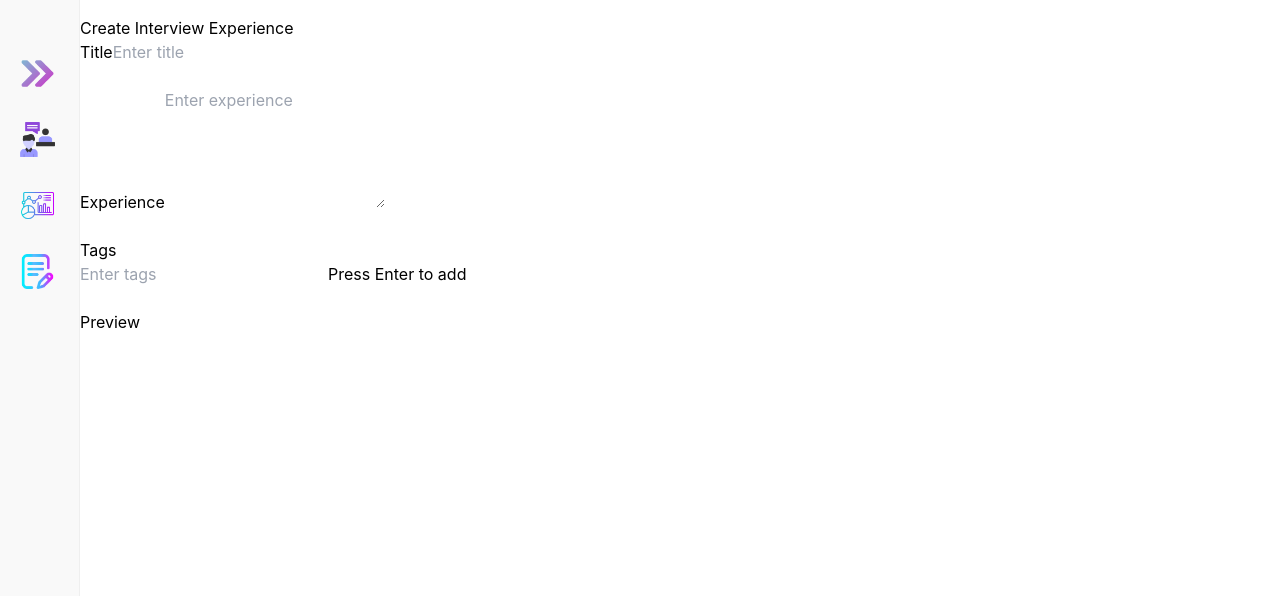
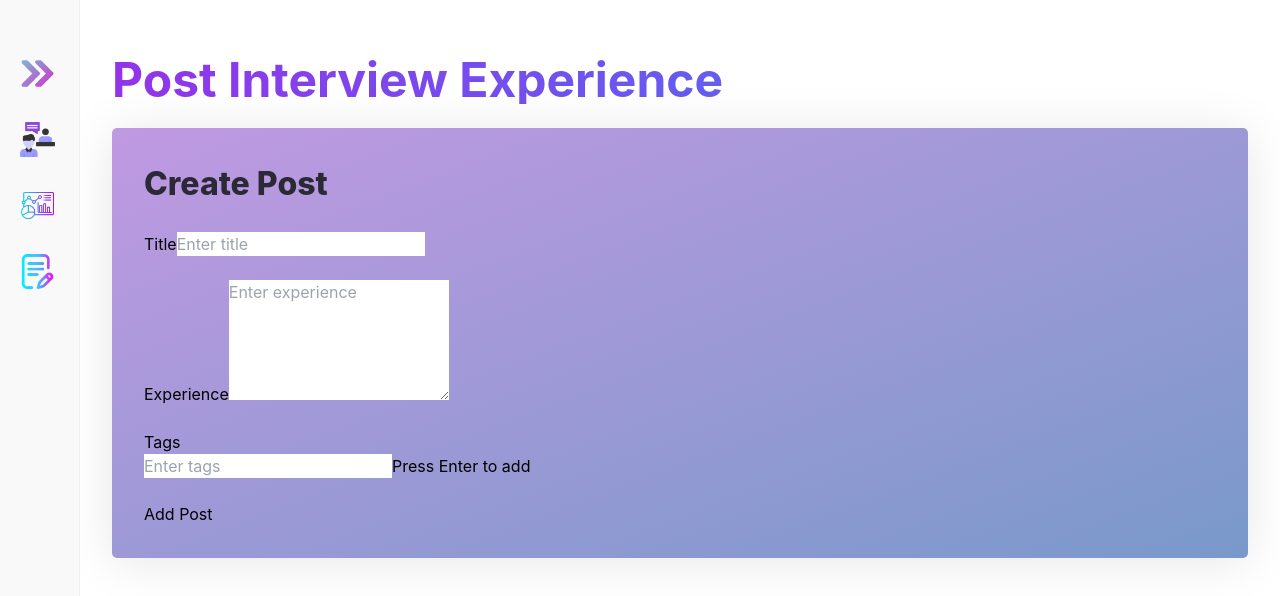
Before and after one commit to Yash-Gajewar/AceGrad, a React (Create React App) app: page /create-experience in a window 1280 px wide. Shown: the top 596 px of the page. Built offline with nearby package versions, Linux system fonts and the light colour scheme.

Commit message:
create-exp changes

```diff
--- a/src/pages/Analytics/Analytics.jsx
+++ b/src/pages/Analytics/Analytics.jsx
@@ -96,7 +96,7 @@ function Analytics() {
 
 
                         <div className='flex justify-center items-center mt-5'>
-                            <video src={require(`C:/Users/yash/Downloads/${videoFileName}.webm`)} width="375" height="300" autoPlay loop controls />
+                            {/* <video src={require(`C:/Users/yash/Downloads/${videoFileName}.webm`)} width="375" height="300" autoPlay loop controls /> */}
                         </div>
 
 
--- a/src/pages/CreatePost/CreatePost.css
+++ b/src/pages/CreatePost/CreatePost.css
@@ -0,0 +1,95 @@
+/* createPost.css */
+
+/* Root styles */
+.container {
+    max-width: 1200px; /* Limit the width of the container */
+    margin: 0 auto; /* Center the container */
+    padding: 2rem; /* Add padding around the container */
+}
+
+/* Row styles for the content */
+.content-row {
+    display: flex; /* Flexbox to arrange children side by side */
+    gap: 40px; /* Space between columns */
+}
+
+/* Styles for the form and preview sections */
+.form-section,
+.preview-section {
+    flex:1;
+    background: linear-gradient(to bottom right, #c099e2, #7999ca); /* Gradient from purple to blue */
+    padding: 2rem;
+    border-radius: 5px;
+    box-shadow: 0 4px 50px rgba(0, 0, 0, 0.1);
+    transition: box-shadow 0.3s ease;
+    animation: fadeIn 0.5s; /* Animation on load */
+}
+
+/* Add hover effect on sections */
+.form-section:hover,
+.preview-section:hover {
+    box-shadow: 0 8px 50px rgba(0, 0, 0, 0.15); /* Shadow effect on hover */
+}
+
+
+.form-section h2, .preview-section h2 {
+    font-size: 2rem; /* Adjust as needed */
+    color: #2c2936; /* Desired color */
+    margin-bottom: 1rem;
+    font-weight: 800;
+    /* font-style:italic ; */
+    /* font-family: ; */
+}
+
+
+
+
+/* Input field spacing */
+.form-group {
+    margin-bottom: 300rem;
+}
+
+/* Badge styles */
+.badge {
+    cursor: pointer;
+    padding: 0.5rem 0.8rem;
+    margin: 0.4rem;
+    font-size: 7rem;
+    display: inline-block;
+    background-color: #007bff;
+    color: #a70e0e;
+    border-radius: 12px;
+    transition: transform 0.2s; /* Animation for badges */
+}
+
+.badge:hover {
+    background-color: #000000; /* Darker blue on hover */
+    transform: scale(1.05); /* Slightly enlarge the badge */
+}
+
+/* Preview card styling */
+.card {
+    height:100%;
+    background-color: #ffffff;
+    border-radius: 10px;
+    box-shadow: 0 4px 10px rgba(0, 0, 0, 0.1);
+    padding: 1rem;
+    max-height: 300px;
+    /* max-width: ; */
+    overflow-y: auto;
+}
+
+/* Keyframes for fade-in animation */
+/* @keyframes fadeIn {
+    from {
+        opacity: 0;
+    }
+    to {
+        opacity: 1;
+    }
+} */
+
+/* General body styles */
+body {
+    background-color: #ffffff; /* Light background for the entire page */
+}
--- a/src/pages/CreatePost/CreatePost.jsx
+++ b/src/pages/CreatePost/CreatePost.jsx
@@ -6,9 +6,9 @@ import Form from 'react-bootstrap/Form';
 import InputGroup from 'react-bootstrap/InputGroup';
 import Row from 'react-bootstrap/Row';
 import SidebarComponent from '../../components/SidebarComponent/SidebarComponent';
+import './CreatePost.css'; // Import CSS file for styles
 
 const CreatePost = () => {
-
     const [title, setTitle] = useState('');
     const [experience, setExperience] = useState('');
     const [tags, setTags] = useState([]);
@@ -36,35 +36,57 @@ const CreatePost = () => {
         setTags(tags.filter(tag => tag !== tagToRemove));
     };
 
+    const handleAddPost = () => {
+        // Logic to handle post submission goes here
+        console.log('Post Added:', { title, experience, tags });
+        // Clear the fields after submission
+        setTitle('');
+        setExperience('');
+        setTags([]);
+        setPreview('');
+    };
 
     return (
         <div className='flex'>
-
-
-            {/* side bar div */}
             <SidebarComponent />
-            {/* main content div */}
-
-
             <div className="container mt-4">
-                <Row>
-                    <Col md={8}>
-                        <h1>Create Interview Experience</h1>
+            <h1 className="mt-2 mb-6 text-5xl font-bold text-transparent bg-clip-text bg-gradient-to-r from-purple-600 to-blue-500">
+    Post Interview Experience
+</h1>
+                <Row className="content-row">
+                    <Col md={6} className="form-section">
+                        <h2>Create Post</h2>
                         <Form>
                             <Form.Group controlId="title">
                                 <Form.Label>Title</Form.Label>
-                                <Form.Control type="text" placeholder="Enter title" value={title} onChange={handleTitleChange} />
+                                <Form.Control
+                                    type="text"
+                                    placeholder="Enter title"
+                                    value={title}
+                                    onChange={handleTitleChange}
+                                    style={{ marginTop: '0.5rem' }}
+                                />
                             </Form.Group>
                             <br />
                             <Form.Group controlId="experience">
                                 <Form.Label>Experience</Form.Label>
-                                <Form.Control as="textarea" rows={5} placeholder="Enter experience" value={experience} onChange={handleExperienceChange} />
+                                <Form.Control
+                                    as="textarea"
+                                    rows={5}
+                                    placeholder="Enter experience"
+                                    value={experience}
+                                    onChange={handleExperienceChange}
+                                />
                             </Form.Group>
                             <br />
                             <Form.Group controlId="tags">
                                 <Form.Label>Tags</Form.Label>
                                 <InputGroup>
-                                    <Form.Control type="text" placeholder="Enter tags" onKeyUp={handleTagsChange} />
+                                    <Form.Control
+                                        type="text"
+                                        placeholder="Enter tags"
+                                        onKeyUp={handleTagsChange}
+                                    />
                                     <InputGroup.Text>Press Enter to add</InputGroup.Text>
                                 </InputGroup>
                                 <div>
@@ -74,14 +96,17 @@ const CreatePost = () => {
                                 </div>
                             </Form.Group>
                             <br />
+                            <Button variant="primary" onClick={handleAddPost}>
+                                Add Post
+                            </Button>
                         </Form>
                     </Col>
-                    <Col md={4}>
-                        <h3>Preview</h3>
+                    {/* <Col md={6} className="preview-section">
+                        <h2>Preview</h2>
                         <Card>
                             <Card.Body dangerouslySetInnerHTML={{ __html: preview }} />
                         </Card>
-                    </Col>
+                    </Col> */}
                 </Row>
             </div>
         </div>
```
Also changed, not shown: 1 other file (tests, documents, lock files or other folders).
